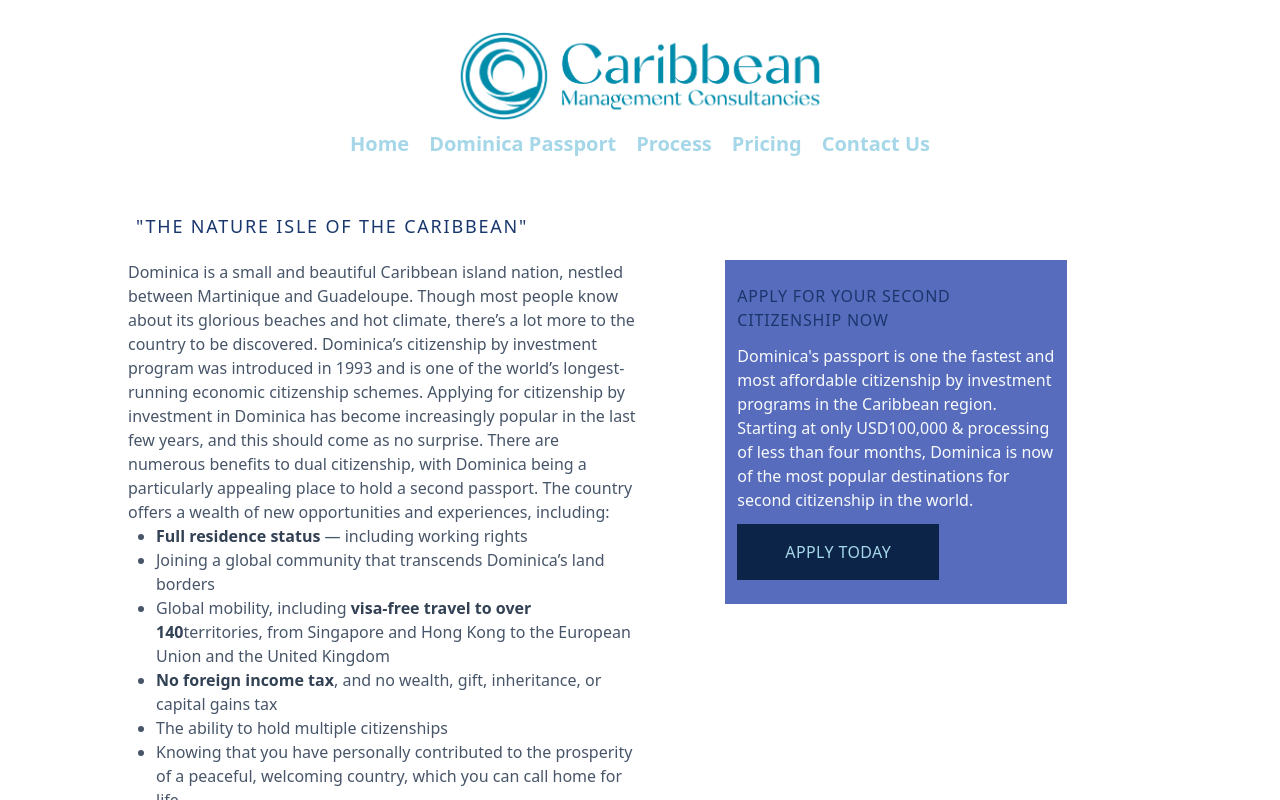
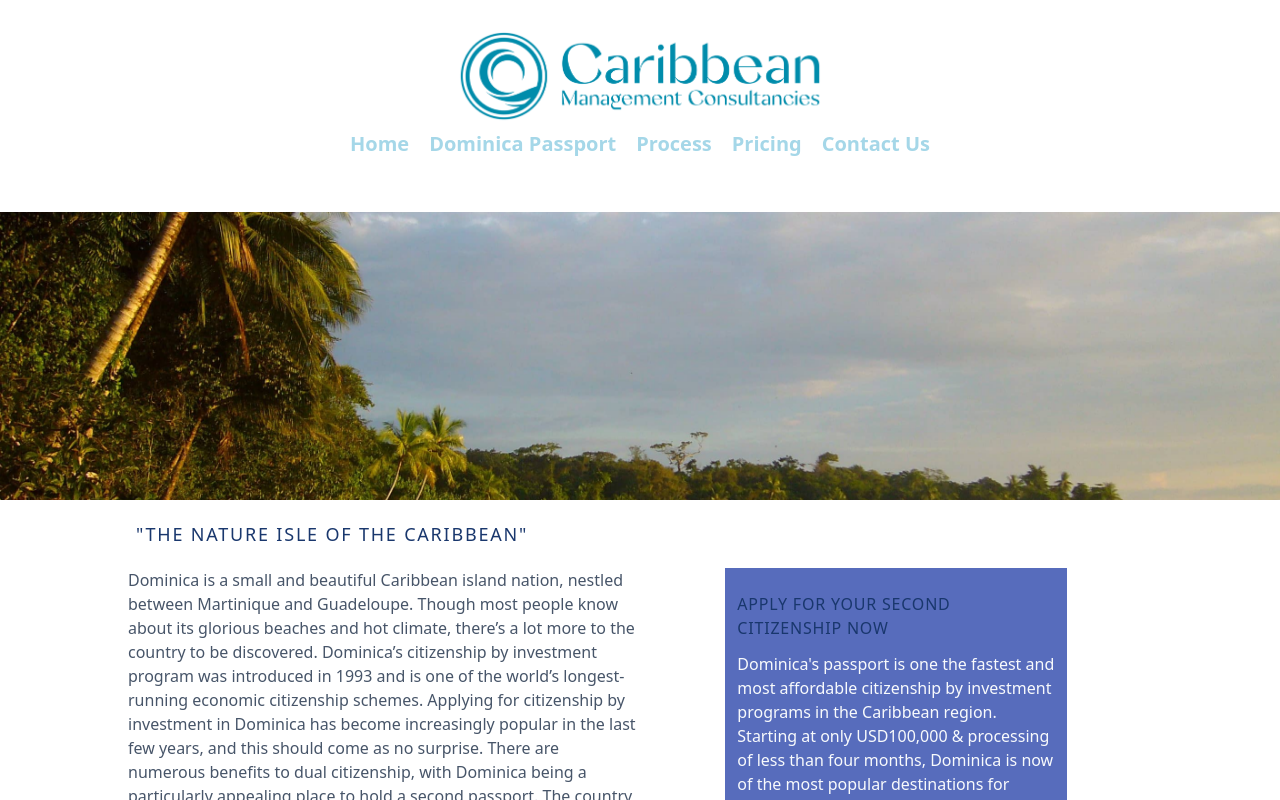
Before and after one commit to Caribbeandxb/cmc-final, a Next.js app: page /dominica-passport in a window 1280 px wide. Shown: the top 800 px of the page. Built offline with nearby package versions, Linux system fonts and the light colour scheme.

Commit message:
add background pic to domPass page

```diff
--- a/src/pages/dominica-passport/index.js
+++ b/src/pages/dominica-passport/index.js
@@ -1,17 +1,26 @@
 import Layout from '@/components/layouts';
 import { countries } from '@/lib';
 import Head from 'next/head';
+import Image from 'next/image';
 import Link from 'next/link';
 import React from 'react';
 
 const DominicaPassportPage = () => {
   return (
-    <main className='md:mx-3'>
+    <main className='overflow-x-hidden'>
       <Head>
         <title>CMC | Dominica Passport</title>
       </Head>
       {/* banner  */}
-      <div>{/* banner should use full width of the page at all sizes */}</div>
+      <div className='w-screen'>
+        <Image
+          className='w-full h-40 lg:h-72 object-cover block m-0 p-0 '
+          src='/images/dom-passport-bg.jpg'
+          width={400}
+          height={400}
+          alt='dominica passport page header'
+        />
+      </div>
       {/* to avoid default css styles, use layout here */}
       <Layout>
         <div>
@@ -100,7 +109,10 @@ const DominicaPassportPage = () => {
                   second citizenship in the world.
                 </p>
               </div>
-              <button className='bg-mainColor tracking-wide my-3 py-4 px-12 text-secondaryLightColor uppercase'>
+              <button
+                className='bg-mainColor tracking-wide my-3 py-4 px-12
+               text-secondaryLightColor uppercase active:outline-none focus:outline-none '
+              >
                 <Link href={'/contact-us'}>apply today</Link>
               </button>
             </div>
```
Also changed, not shown: public/images/dom-passport-bg.jpg (added).
